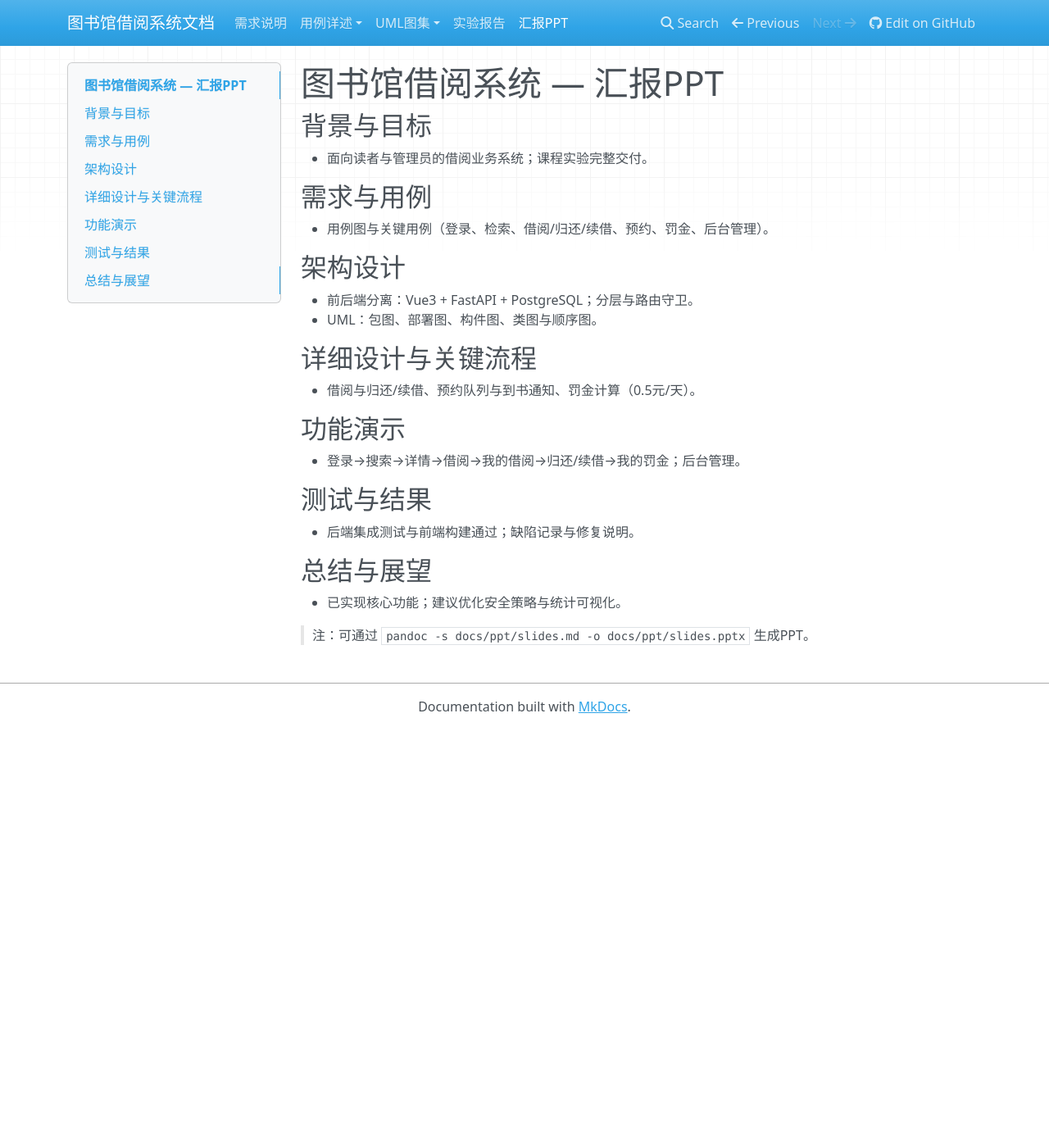
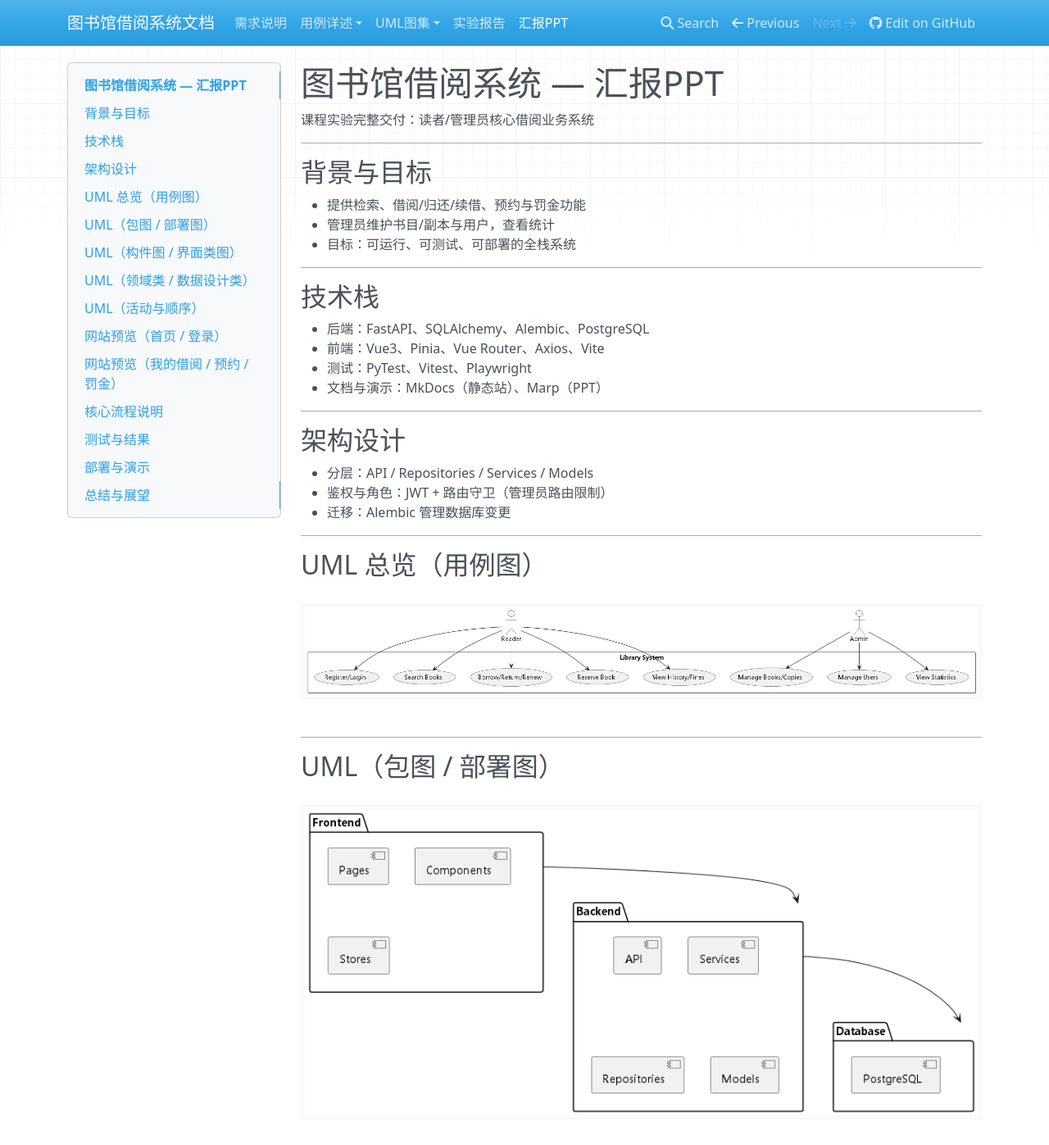
Before and after one commit to Cznorth/library-borrowing-system-fastapi-vue3, an MkDocs documentation site: the page built from docs/ppt/slides.md, in a window 1280 px wide and 1400 px high. Shown: the top 1397 px of the window at 82% size. Built offline with MkDocs 1.6.1, drawn with Linux system fonts in a browser that asks for light colours; nearby versions of some CDN libraries; some of the changed text lies outside the part shown.

Commit message:
docs: 丰富实验报告与PPT，加入网站预览、UML、技术栈与流程

```diff
--- a/docs/ppt/slides.md
+++ b/docs/ppt/slides.md
@@ -1,25 +1,122 @@
+---
+marp: true
+theme: default
+paginate: true
+---
+
 # 图书馆借阅系统 — 汇报PPT
 
+课程实验完整交付：读者/管理员核心借阅业务系统
+
+---
+
 ## 背景与目标
-- 面向读者与管理员的借阅业务系统；课程实验完整交付。
 
-## 需求与用例
-- 用例图与关键用例（登录、检索、借阅/归还/续借、预约、罚金、后台管理）。
+- 提供检索、借阅/归还/续借、预约与罚金功能
+- 管理员维护书目/副本与用户，查看统计
+- 目标：可运行、可测试、可部署的全栈系统
+
+---
+
+## 技术栈
+
+- 后端：FastAPI、SQLAlchemy、Alembic、PostgreSQL
+- 前端：Vue3、Pinia、Vue Router、Axios、Vite
+- 测试：PyTest、Vitest、Playwright
+- 文档与演示：MkDocs（静态站）、Marp（PPT）
+
+---
 
 ## 架构设计
-- 前后端分离：Vue3 + FastAPI + PostgreSQL；分层与路由守卫。
-- UML：包图、部署图、构件图、类图与顺序图。
 
-## 详细设计与关键流程
-- 借阅与归还/续借、预约队列与到书通知、罚金计算（0.5元/天）。
+- 分层：API / Repositories / Services / Models
+- 鉴权与角色：JWT + 路由守卫（管理员路由限制）
+- 迁移：Alembic 管理数据库变更
 
-## 功能演示
-- 登录→搜索→详情→借阅→我的借阅→归还/续借→我的罚金；后台管理。
+---
+
+## UML 总览（用例图）
+
+![bg contain](../uml/exports/usecase.png)
+
+---
+
+## UML（包图 / 部署图）
+
+![bg contain](../uml/exports/package.png)
+
+![bg contain](../uml/exports/deployment.png)
+
+---
+
+## UML（构件图 / 界面类图）
+
+![bg contain](../uml/exports/components.png)
+
+![bg contain](../uml/exports/class_ui.png)
+
+---
+
+## UML（领域类 / 数据设计类）
+
+![bg contain](../uml/exports/class_domain.png)
+
+![bg contain](../uml/exports/data_design_class.png)
+
+---
+
+## UML（活动与顺序）
+
+![bg contain](../uml/exports/activity_borrow.png)
+
+![bg contain](../uml/exports/sequence_navigation.png)
+
+---
+
+## 网站预览（首页 / 登录）
+
+![bg contain](../screenshots/home.png)
+
+![bg contain](../screenshots/login.png)
+
+---
+
+## 网站预览（我的借阅 / 预约 / 罚金）
+
+![bg contain](../screenshots/my_loans.png)
+
+![bg contain](../screenshots/my_reservations.png)
+
+![bg contain](../screenshots/my_fines.png)
+
+---
+
+## 核心流程说明
+
+- 借阅：副本状态校验→创建借阅→到期时间计算→罚金联动
+- 归还：归还时间记录→副本状态恢复→罚金结算
+- 续借：借阅周期与次数限制→更新到期时间
+- 预约：FIFO 队列→到书通知→过期处理
+
+---
 
 ## 测试与结果
-- 后端集成测试与前端构建通过；缺陷记录与修复说明。
+
+- 后端：集成测试通过（用户/图书/借阅流程）
+- 前端：构建与基础测试通过
+- E2E：Playwright 驱动页面与路由校验
+
+---
+
+## 部署与演示
+
+- 文档站点：MkDocs，GitHub Pages 自动发布
+- 后端：Uvicorn / Docker Compose，环境变量注入
+- 前端：Vite 构建与静态资源部署
+
+---
 
 ## 总结与展望
-- 已实现核心功能；建议优化安全策略与统计可视化。
 
-> 注：可通过 `pandoc -s docs/ppt/slides.md -o docs/ppt/slides.pptx` 生成PPT。
+- 已实现核心借阅业务闭环
+- 可继续完善：通知服务、刷新令牌、速率限制、统计可视化
--- a/docs/report.md
+++ b/docs/report.md
@@ -47,14 +47,27 @@
 - 子系统与构件设计：用户、图书/副本、借阅、预约子系统顺序图与类图（结合上文图示）。
 
 ## 4. 软件实现与测试（20%）
-- 后端：`backend/app`（FastAPI + SQLAlchemy + Alembic）；核心模块与API详见 `app/api/v1/*`。
-- 前端：`frontend/src`（Vue3 + Pinia + Router + Axios）。
-- 测试计划：单元/集成/端到端；后端集成测试见 `backend/tests/*`；前端测试：`frontend/tests` 与 `playwright.config.ts`。
-- 测试结果与缺陷记录：在开发过程中记录于 Issues/PR（提交记录截图与链接）。
+- 技术栈：后端（FastAPI、SQLAlchemy、Alembic、PostgreSQL），前端（Vue3、Pinia、Vue Router、Axios），测试（PyTest、Vitest、Playwright）。
+- 后端实现：分层架构（API/Repos/Services/Models），JWT鉴权，角色访问控制，借阅/归还/续借/预约/罚金业务逻辑；数据库迁移基于 Alembic。
+- 前端实现：路由守卫（未登录跳转登录、管理员路由限制）、状态管理、页面与组件拆分；与后端 API 对接。
+- 测试计划：单元/集成/端到端；后端集成测试见 `backend/tests/*`；前端测试：`frontend/tests` 与 `playwright.config.ts`；CI可执行构建与检查。
+- 网站预览（本地开发截图）：
+
+  ![首页](./screenshots/home.png)
+
+  ![登录页](./screenshots/login.png)
+
+  ![管理员首页](./screenshots/admin.png)
+
+  ![我的借阅](./screenshots/my_loans.png)
+
+  ![我的预约](./screenshots/my_reservations.png)
+
+  ![我的罚金](./screenshots/my_fines.png)
 
 ## 5. 版本管理与过程（10%）
 - GitHub 仓库：分支策略（`main`/`dev`/`feat/*`/`fix/*`）、提交规范（语义化）。
-- CI：`GitHub Actions` 在 `.github/workflows/ci.yml`；含后端编译检查与前端构建与Lint。
+- 自动化：MkDocs 部署静态文档至 GitHub Pages，Marp 生成汇报 PPT；CI 可扩展为构建与测试流水线。
 
 ## 6. 汇报材料（10%）
 - PPT：结构见 `docs/ppt/outline.md`，配套演示步骤与截图。
```
Also changed, not shown: docs/screenshots/admin.png (added), docs/screenshots/home.png (added), docs/screenshots/login.png (added), docs/screenshots/my_fines.png (added), docs/screenshots/my_loans.png (added), docs/screenshots/my_reservations.png (added), 1 other file.
